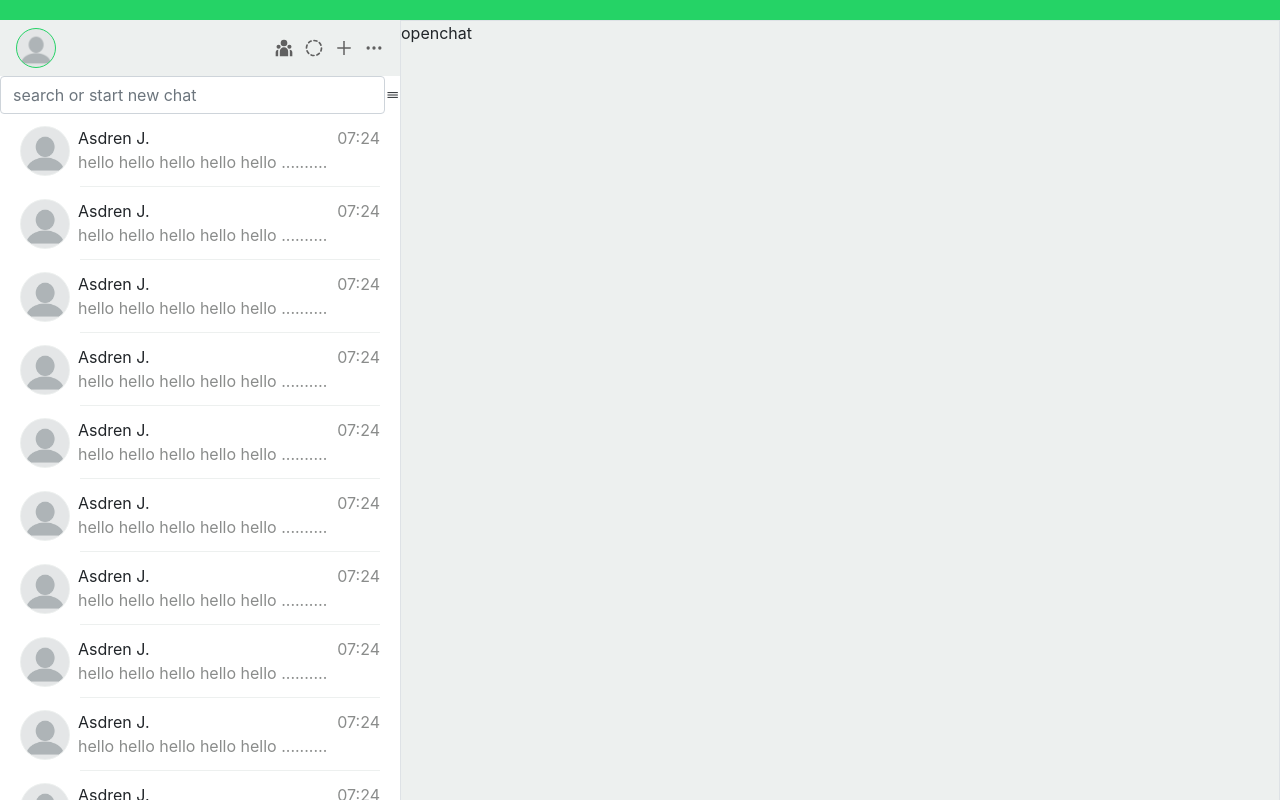
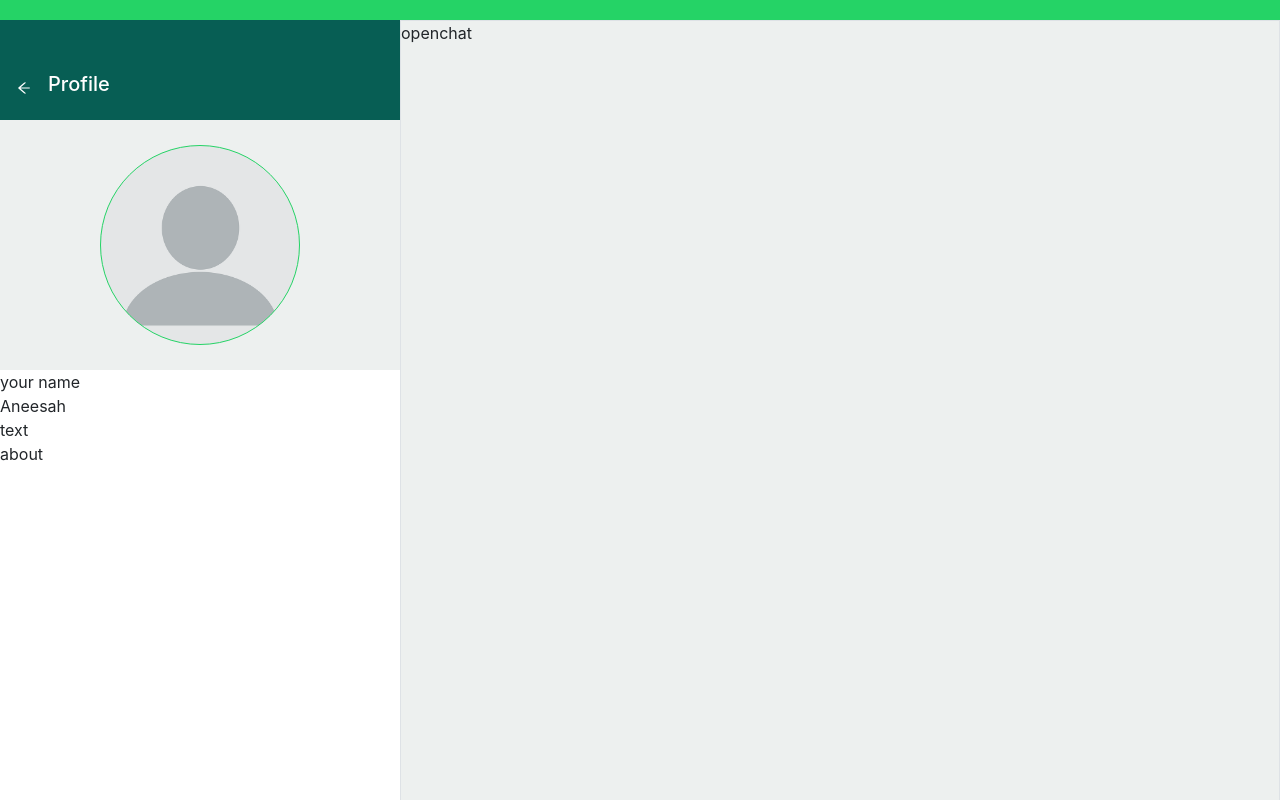
Before and after one commit to annoinspace/whatsapp-front-end, a React (Create React App) app: page /home in a window 1280 px wide. Both pictures are taken after a click on the element 36 px from the left and 48 px from the top of the page. Built offline with nearby package versions, Linux system fonts and the light colour scheme.

Commit message:
profile page onlick to show settings

```diff
--- a/src/components/main-page/MainPage.jsx
+++ b/src/components/main-page/MainPage.jsx
@@ -1,19 +1,59 @@
-import React from "react"
+import React, { useState } from "react"
 import "./mainCss.css"
 import SingleChatSidebar from "./SingleChatSidebar"
 import { ListGroup } from "react-bootstrap"
+import blankImage from "../../assets/blank-profile-picture.png"
+import { RiTeamFill } from "react-icons/ri"
+import { TbCircleDashed } from "react-icons/tb"
+import { AiOutlinePlus, AiOutlineArrowLeft } from "react-icons/ai"
+import { HiOutlineDotsHorizontal } from "react-icons/hi"
 
 import SearchChat from "./SearchChat"
-import MyProfile from "./MyProfile"
+import MyProfileSettings from "./MyProfileSettings"
 
 export default function MainPage() {
+  const [viewProfileSettings, setViewProfileSettings] = useState(false)
+  const showMyProfileHandler = () => {
+    console.log("profile image clicked")
+    setViewProfileSettings(true)
+  }
+  const setViewProfileSettingsFalse = () => {
+    console.log("going back to chats")
+    setViewProfileSettings(false)
+  }
+
   return (
     <div id="main-page-container" className="">
       <div id="green-banner"></div>
       <div id="main-page-wrapper" className="d-flex ">
         <div id="left-side-wrapper">
+          {viewProfileSettings === true && (
+            <>
+              <div id="green-profile-banner">
+                <div className="d-flex align-items-center w-100 p-3">
+                  <AiOutlineArrowLeft onClick={setViewProfileSettingsFalse} />
+                  <h5 className="ml-3">Profile</h5>
+                </div>
+              </div>
+              <MyProfileSettings />
+            </>
+          )}
+          {viewProfileSettings === false && (
+            <>
               <div id="my-profile">
-            <MyProfile />
+                <div className="d-flex justify-content-between align-items-center pr-3 pl-3 pt-2 pb-2">
+                  <div
+                    onClick={showMyProfileHandler}
+                    className="my-profile-image"
+                    style={{ backgroundImage: `url(${blankImage})` }}
+                  ></div>
+                  <div className=" d-flex main-icons">
+                    <RiTeamFill />
+                    <TbCircleDashed />
+                    <AiOutlinePlus />
+                    <HiOutlineDotsHorizontal />
+                  </div>
+                </div>
               </div>
               <SearchChat />
               <ListGroup id="all-chats" className="">
@@ -32,6 +72,8 @@ export default function MainPage() {
                 <SingleChatSidebar />
                 <SingleChatSidebar />
               </ListGroup>
+            </>
+          )}
         </div>
 
         <div id="open-chat" className="border">
--- a/src/components/main-page/MyProfile.jsx
+++ /dev/null
@@ -1,20 +0,0 @@
-import React from "react"
-import blankImage from "../../assets/blank-profile-picture.png"
-import { RiTeamFill } from "react-icons/ri"
-import { TbCircleDashed } from "react-icons/tb"
-import { AiOutlinePlus } from "react-icons/ai"
-import { HiOutlineDotsHorizontal } from "react-icons/hi"
-
-export default function MyProfile() {
-  return (
-    <div className="d-flex justify-content-between align-items-center pr-3 pl-3 pt-2 pb-2">
-      <div className="my-profile-image" style={{ backgroundImage: `url(${blankImage})` }}></div>
-      <div className=" d-flex gap">
-        <RiTeamFill />
-        <TbCircleDashed />
-        <AiOutlinePlus />
-        <HiOutlineDotsHorizontal />
-      </div>
-    </div>
-  )
-}
--- /dev/null
+++ b/src/components/main-page/MyProfileSettings.jsx
@@ -0,0 +1,18 @@
+import React from "react"
+import blankImage from "../../assets/blank-profile-picture.png"
+
+export default function MyProfileSettings() {
+  return (
+    <>
+      <div id="profileSettingsImage">
+        <div id="my-profile-image-large" style={{ backgroundImage: `url(${blankImage})` }}></div>
+      </div>
+      <div id="my-profile-your-name">
+        <div>your name</div>
+        <div>Aneesah</div>
+      </div>
+      <div>text</div>
+      <div id="my-profile-about">about</div>
+    </>
+  )
+}
--- a/src/components/main-page/mainCss.css
+++ b/src/components/main-page/mainCss.css
@@ -1,5 +1,6 @@
 :root {
   --whatsapp-green: #25d366;
+  --whatsapp-dark-green: #075e54;
   --light-gray: rgb(237, 240, 239);
   --dark-gray: #8a8c8b;
   --darkest-gray: #606060;
@@ -14,7 +15,13 @@
 .gray-text {
   color: var(--dark-gray);
 }
+#left-side-wrapper {
+  flex-grow: 1;
+  min-width: 400px;
+  max-width: 400px;
 
+  box-sizing: border-box;
+}
 #main-page-container {
   height: 100vh;
   width: 100vw;
@@ -45,25 +52,56 @@
   border: 1px solid var(--whatsapp-green);
   background-size: cover;
   background-position: center;
+  cursor: pointer;
 }
-.gap {
-  gap: 10px;
+#profileSettingsImage {
+  height: 250px;
+  display: flex;
+  justify-content: center;
+  align-items: center;
+  background-color: var(--light-gray);
+}
+#my-profile-image-large {
+  aspect-ratio: 1/1;
+  height: 200px;
+  width: 200px;
+  border-radius: 50%;
+  border: 1px solid var(--whatsapp-green);
+  background-size: cover;
+  background-position: center;
+  cursor: pointer;
+}
+#my-profile-your-name {
+  background-color: white;
+}
+#my-profile-about {
+  background-color: white;
+}
+.main-icons {
+  gap: 15px;
   color: var(--darkest-gray);
-  font-size: 20px;
+  font-size: 22px;
+  cursor: pointer;
+}
+
+#green-profile-banner {
+  background-color: var(--whatsapp-dark-green);
+  color: white;
+  height: 100px;
+  display: flex;
+  align-items: end;
 }
 /* --------------left side user chat display -------------*/
 #all-chats {
   height: calc(100vh - 70px);
   overflow-y: scroll;
 }
-
 .user-profile-image {
   aspect-ratio: 1/1;
   height: 50px;
   width: 50px;
   border-radius: 50%;
   border: 1px solid var(--light-gray);
-
   background-size: cover;
   background-position: center;
 }
@@ -76,6 +114,11 @@
 
 .minimised-chat {
   width: 400px;
+  cursor: pointer;
+  transition: background-color 0.1s ease;
+}
+.minimised-chat:hover {
+  background-color: var(--light-gray);
 }
 
 .truncate {
```
Lines whose indentation alone changed are shown as unchanged.
